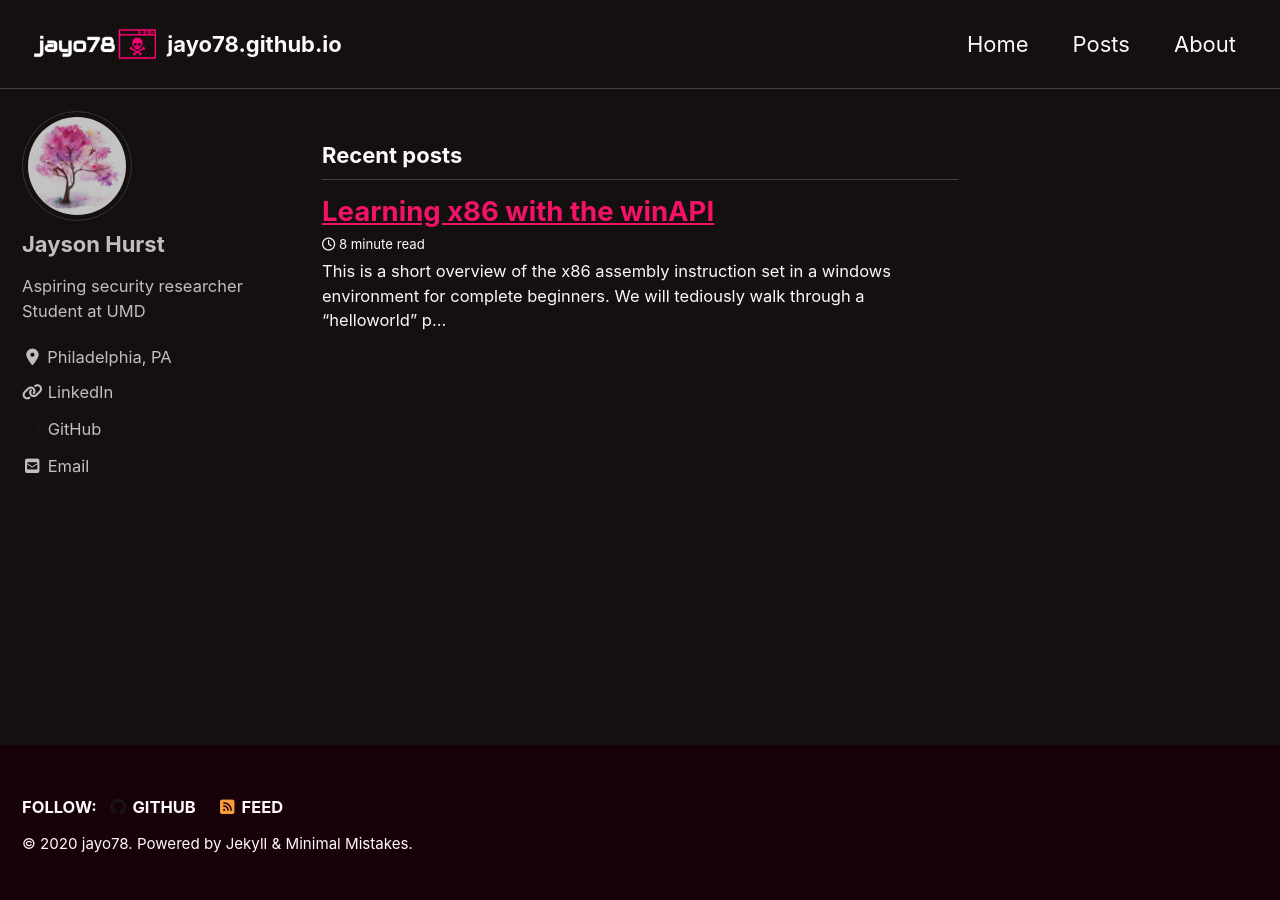
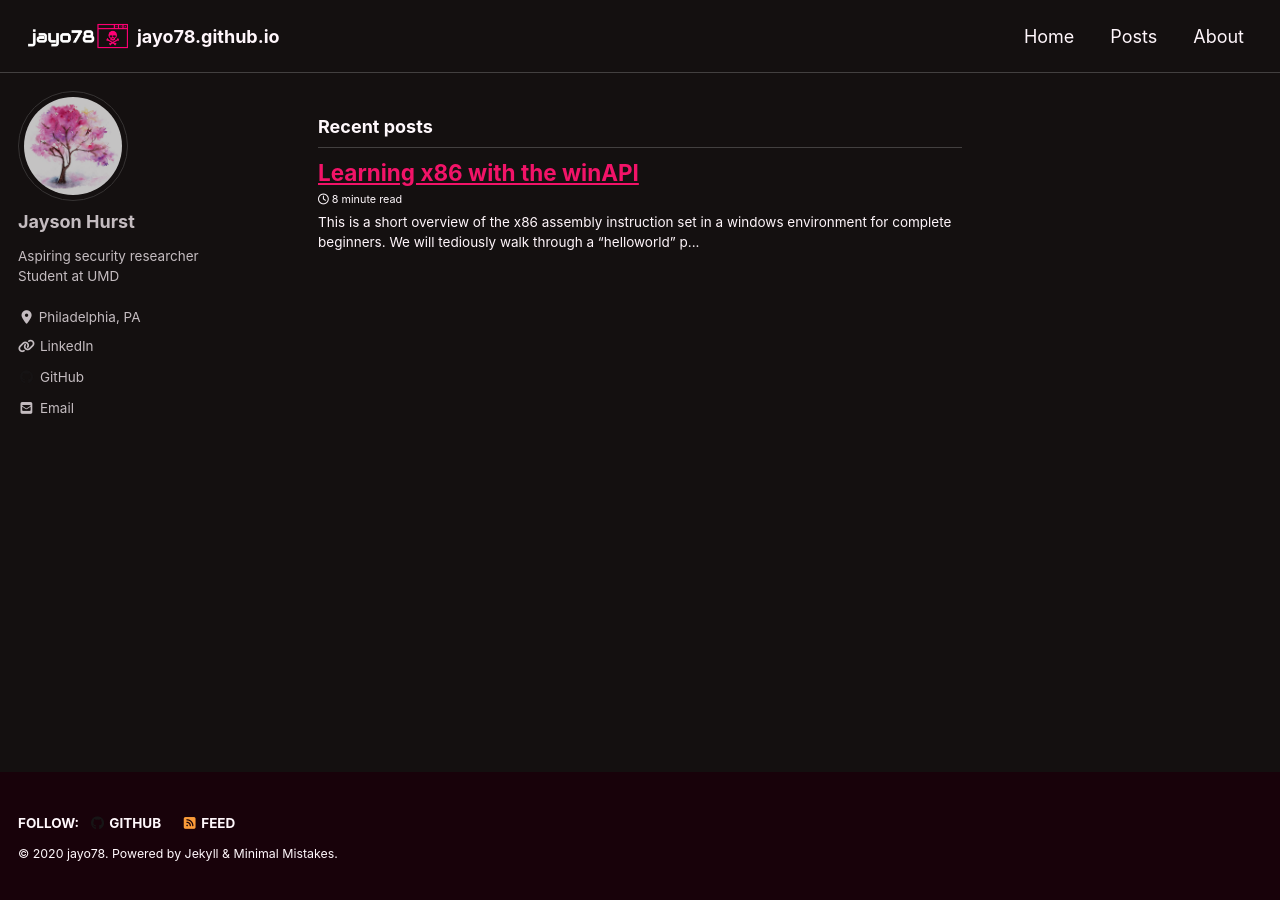
Before and after one commit to jayo78/jayo78.github.io, a Jekyll site: the page built from index.html, in a window 1280 px wide. Built offline with Jekyll 4.4.1, drawn with Linux system fonts in a browser that asks for light colours; cached includes are drawn as plain includes; nearby versions of some CDN libraries; the list of posts is cut into pages by our own code.

Commit message:
reduce font size

```diff
--- a/_sass/minimal-mistakes/_reset.scss
+++ b/_sass/minimal-mistakes/_reset.scss
@@ -11,15 +11,15 @@ html {
   font-size: 16px;
 
   @include breakpoint($medium) {
-    font-size: 18px;
+    font-size: 14px;
   }
 
   @include breakpoint($large) {
-    font-size: 20px;
+    font-size: 16px;
   }
 
   @include breakpoint($x-large) {
-    font-size: 22px;
+    font-size: 18px;
   }
 
   -webkit-text-size-adjust: 100%;
--- a/_sass/minimal-mistakes/_variables.scss
+++ b/_sass/minimal-mistakes/_variables.scss
@@ -6,7 +6,7 @@
    Typography
    ========================================================================== */
 
-$doc-font-size: 16 !default;
+$doc-font-size: 14 !default;
 
 /* paragraph indention */
 $paragraph-indent: false !default; // true, false (default)
```
Also changed, not shown: 2 other files.
